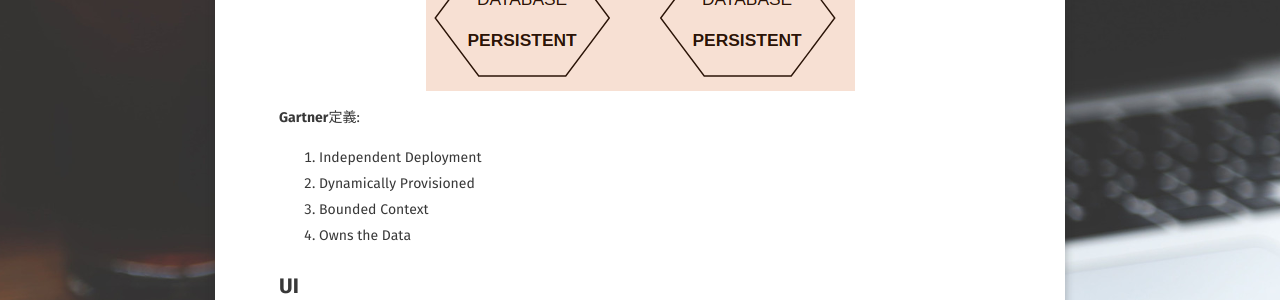
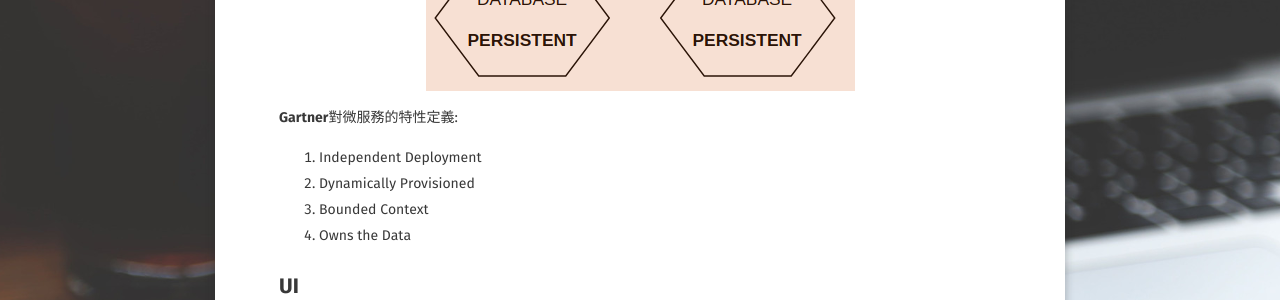
Before and after one commit to kisekitw/kisekitw.github.io, a Jekyll site: the page built from _posts/2019-04-10-[專案]會議室預約系統.md, in a window 1280 px wide and 900 px high, scrolled down 996 px. Shown: the part 151-451 px from the top of the window. Built offline with Jekyll 4.4.1, drawn with Linux system fonts in a browser that asks for light colours; some web fonts are replaced; comment, search, counter and statistics services are not loaded.

Commit message:
microservice poc

```diff
--- a/_posts/2019-04-10-[專案]會議室預約系統.md
+++ b/_posts/2019-04-10-[專案]會議室預約系統.md
@@ -15,7 +15,7 @@ project: true
 
 ![Microservice](https://github.com/kisekitw/kisekitw.github.io/blob/master/assets/img/1080410/microservice.png?raw=true)
 
-**Gartner**定義:
+**Gartner**對微服務的特性定義:
 1. Independent Deployment
 2. Dynamically Provisioned
 3. Bounded Context
```
